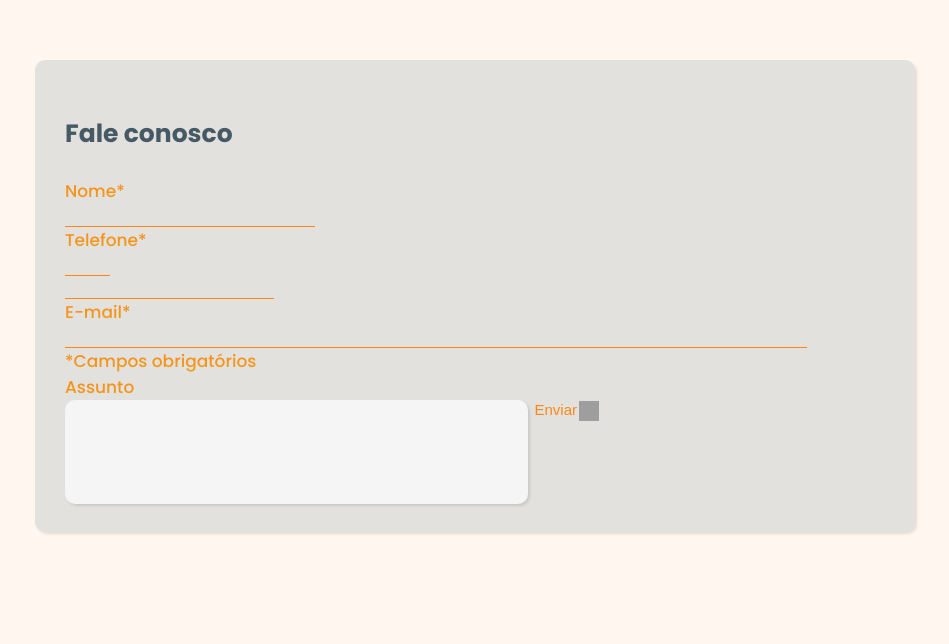
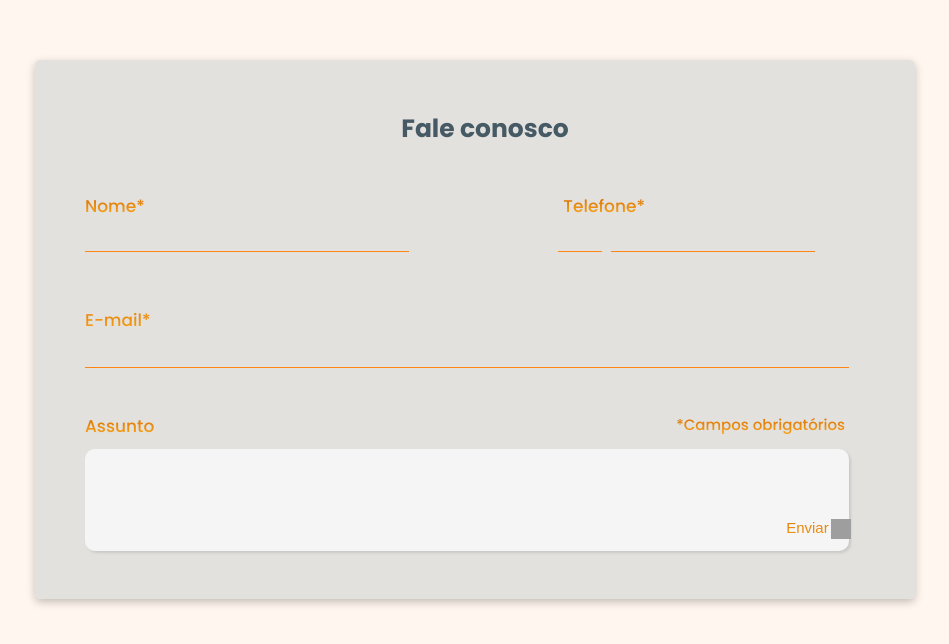
Before and after one commit to Grupo-3-SensFit/Entregaveis, a plain HTML site: page Site-Institucional/fale conosco.html in a window 1280 px wide. Shown: the part 140-784 px from the top of the page, without its empty margins (165-1114 px from the left). Drawn offline with Linux system fonts and the light colour scheme; grey boxes are pictures that could not be loaded.

Commit message:
fale conosco finalizado

```diff
--- a/Site-Institucional/Notas Projeto.txt
+++ b/Site-Institucional/Notas Projeto.txt
@@ -15,6 +15,3 @@ Senha no Minimo 8 Caracteres, 1 Letra maiuscula, pelo menos 1 número.
 Fazer validação com Laço de Repetição For.
 
 Tela de login e cadastro receberão uma nova versão (Loginv2.html)
-
-Fale Conosco:
-Falta alinhar os elementos
--- a/Site-Institucional/css/fale conosco.css
+++ b/Site-Institucional/css/fale conosco.css
@@ -6,20 +6,20 @@ body {
 }
 
 .container {
-    margin:200px;
+    margin: 200px;
     width: auto;
     height: auto;
-    border-radius: 10px;
+    border-radius: 5px;
     background-color: #d9d9d9bb;
     display: flex;
     flex-direction: column;
-    padding: 30px;
-    box-shadow: rgba(68, 68, 68, 0.15) 1.95px 1.95px 2.6px;
-    flex-wrap: nowrap;
+    padding: 50px;
+    padding-right: 30px;
+    box-shadow: rgba(0, 0, 0, 0.24) 0px 3px 8px;
 
 }
 
-.container input{
+.container input {
     border: 0;
     border-bottom: 1px solid #FF8515;
     background-color: transparent;
@@ -27,37 +27,48 @@ body {
     color: #858e92;
     font-size: 17px;
 }
-.container label{
-    font-weight:500;
+
+.container label {
+    font-weight: 500;
     font-size: 17px;
-    background-image: linear-gradient(to bottom, #FF8515, rgb(233, 163, 33)); /* define o fundo como um gradiente*/
-    background-clip: text;  /*limita o fundo ao tamanhno do texto*/
-    -webkit-text-fill-color: transparent; /*define a cor das letras como transparente pro gradiente aparecer*/
+    background-image: linear-gradient(to bottom, #d16500, rgb(255, 177, 32));
+    /* define o fundo como um gradiente*/
+    background-clip: text;
+    /*limita o fundo ao tamanhno do texto*/
+    -webkit-text-fill-color: transparent;
+    /*define a cor das letras como transparente pro gradiente aparecer*/
 }
-.container h3{
+
+.container h3 {
     color: #455A64;
     font-size: 25px;
-    font-weight:bolder;
+    font-weight: bolder;
+    display: flex;
+    justify-content: center;
+    margin-top: 0;
 }
 
-.assunto{
-    border-bottom: none !important; /* !important serve pra que a classe não herde a característica do pai e sobreecreva com a definida*/
+.assunto {
+    border-bottom: none !important;
+    /* !important serve pra que a classe não herde a característica do pai e sobreecreva com a definida*/
     background-color: whitesmoke !important;
     outline: none;
     border-radius: 10px;
-    width: 100%;
+    width: 95%;
     height: 100%;
     box-shadow: rgba(68, 68, 68, 0.15) 1.95px 1.95px 2.6px;
+    justify-content: center;
+}
 
-}
-.container div{
+.container .divassunto {
     display: flex;
     flex-wrap: nowrap;
-    width:60%;
-    height: 25%;
+    width: 100%;
+    height: 100px;
 }
-.container button{
-    background-image: linear-gradient(to bottom, #FF8515, rgb(233, 163, 33));
+
+.container button {
+    background-image: linear-gradient(to bottom,#d16500, rgb(255, 177, 32));
     background-clip: text;
     -webkit-text-fill-color: transparent;
     border: 0;
@@ -65,16 +76,52 @@ body {
     transition: transform 1s;
     transform: translateX(0);
     display: flex;
-    gap:2px;
+    flex-direction: row;
+    gap: 2px;
     font-size: 15px;
-    font-weight:400;
+    font-weight: 400;
+    position: absolute;
+    align-self: flex-end;
+    margin-left: 54%;
+    padding: 10px;
+
 }
 
- .container button:hover{
-    transform: translateX(5px) scale(1.2); /* animação do botão*/
+.container button:hover {
+    transform: translateX(5px) scale(1.2);
+    /* animação do botão*/
 }
 
-.container img{
+.container img {
     width: 20px;
     height: 20px;
 }
+
+.label{
+    width: auto;
+    height: auto;
+    display: flex;
+    flex-direction: row;
+    justify-content: space-between;
+    padding-bottom: 10px;
+    padding-top: 20px;
+}
+
+.align{
+    width: auto;
+    height: auto;
+    display: flex;
+    flex-direction: row;
+    justify-content: space-between;
+    padding-bottom: 35px;
+}
+
+.align div{
+    width: 50%;
+    height: 50%;
+    display: flex;
+    flex-direction: row;
+    justify-content: flex-end;
+    gap:9px;
+    margin-right: 70px;
+}
--- a/Site-Institucional/fale conosco.html
+++ b/Site-Institucional/fale conosco.html
@@ -16,19 +16,30 @@
     <div class="container">
         <h3>Fale conosco</h3>
 
-        <label>Nome*</label>
-        <input type="text" style="width:30%;">
+        <div class="label">
+            <label>Nome*</label>
+            <label style=" margin-right: 30%;">Telefone*</label>
+        </div>
 
-        <label>Telefone*</label>
-        <input type="text" style="width:5%;">
-        <input type="text" style="width:25%;">
+        <div class="align">
+            <input type="text" style="width:40%;">
+            <div>
+                <input type="text" style="width:10%;">
+                <input type="text" style="width:50%;">
+            </div>
+        </div>
 
-        <label>E-mail*</label>
-        <input type="text" style="width:90%;">
+        <div style="padding-bottom: 25px;">
+            <label class="label">E-mail*</label>
+            <input type="text" style="width:95%;">
+        </div>
 
-        <label>*Campos obrigatórios</label>
-        <label>Assunto</label>
-        <div style="width: 540px; height: 102px;">
+        <div class="label">
+            <label>Assunto</label>
+            <label style="font-size: 15px; padding-right: 40px;">*Campos obrigatórios</label>
+        </div>
+
+        <div class="divassunto">
             <input class="assunto" type="text">
             <button>Enviar <img src="https://cdn-icons-png.freepik.com/512/10109/10109831.png"></button>
         </div>
```
